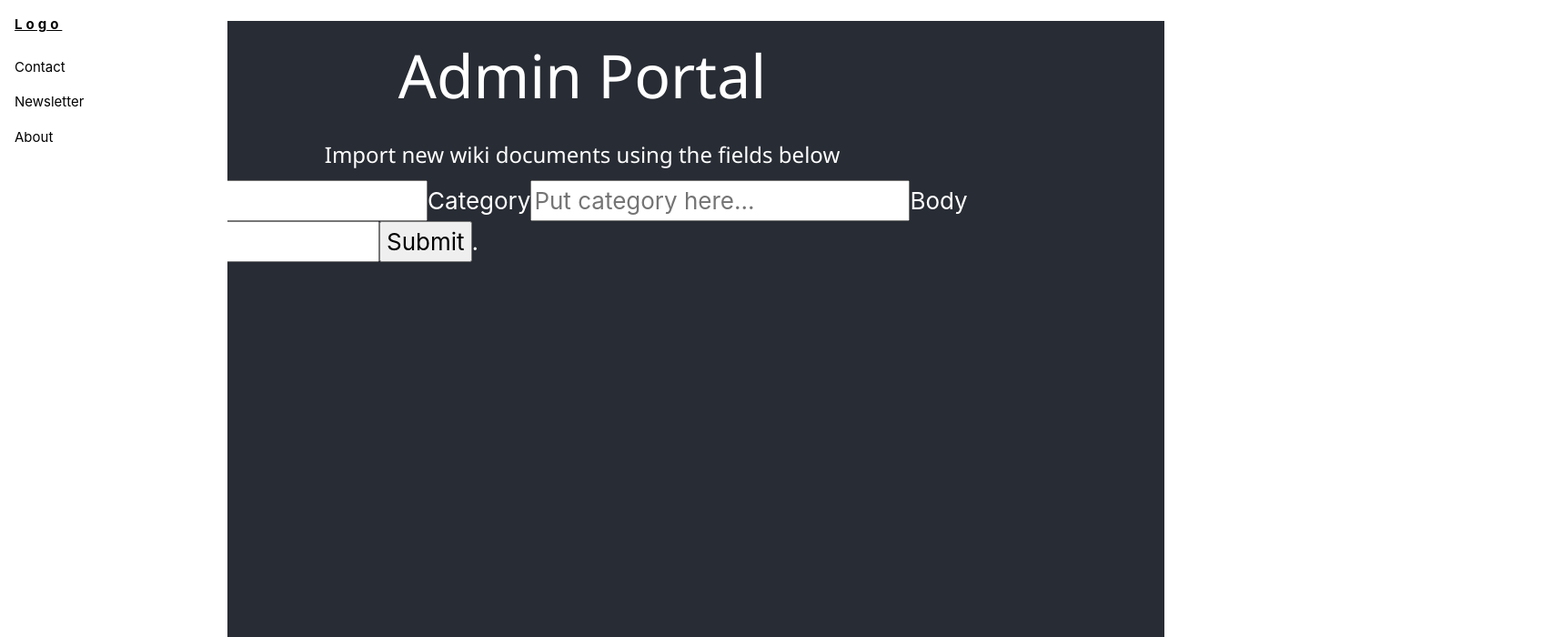
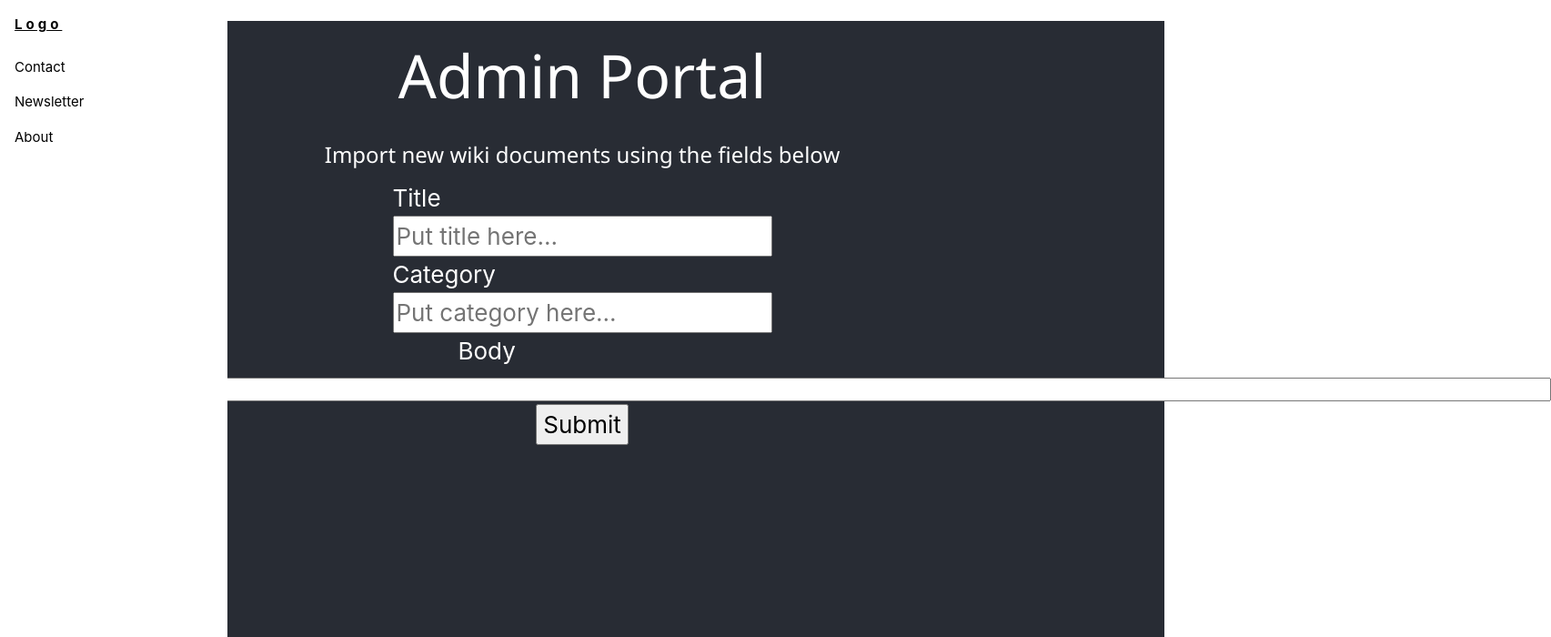
Before and after one commit to Christian-QA/alysopedia-wiki-project, a React (Create React App) app in the folder src/main/resources/alysopedia-app/: page /Admin in a window 1280 px wide. Shown: the top 700 px of the page at 91% size, 1705 px wide, since content can reach past the window. Built offline with nearby package versions, Linux system fonts and the light colour scheme; no server answers.

Commit message:
Working on admin portal

```diff
--- a/src/main/resources/alysopedia-app/src/App.css
+++ b/src/main/resources/alysopedia-app/src/App.css
@@ -61,3 +61,10 @@ p {
   font-size: calc(8px + 2vmin);
   color: white;
 }
+
+.body-input {
+  font-size: calc(1px + 2vmin);
+  margin-left: -220%;
+  width: 660%;
+  height: 500%;
+}
--- a/src/main/resources/alysopedia-app/src/pages/admin/Portal.js
+++ b/src/main/resources/alysopedia-app/src/pages/admin/Portal.js
@@ -43,14 +43,18 @@ const portal = () => {
                 <h1>Admin Portal</h1>
                 <h3>Import new wiki documents using the fields below</h3>
                 <section>
-                    <label for="wikiName">Title</label>
+                    <label for="wikiName">Title<br></br></label>
                     <input type="text" id="wikiName" name="wikiName" placeholder="Put title here..."></input>
-                    <label for="wikiCategory">Category</label>
+                </section>
+                <section>
+                    <label for="wikiCategory">Category<br></br></label>
                     <input type="text" id="wikiCategory" name="wikiCategory" placeholder="Put category here..."></input>
-                    <label for="wikiBody">Body</label>
-                    <input type="text" id="wikiBody" name="wikiBody" placeholder="Put body here..."></input>
-                    <button onclick={postWiki}>Submit</button>.
                 </section>
+                <section>
+                    <label for="wikiBody">Body<br></br></label>
+                    <input type="text" id="wikiBody" name="wikiBody" placeholder="Put body here..." className="body-input" rows="4"></input>
+                </section>
+                <button onclick={postWiki}>Submit</button>
             </article>
         </div>
     </div>
--- a/src/main/resources/alysopedia-app/src/pages/admin/Submit.js
+++ b/src/main/resources/alysopedia-app/src/pages/admin/Submit.js
@@ -1,6 +1,6 @@
 import axios from 'axios';
 
-const postWiki = () => {
+function postWiki() {
     let name = document.getElementById("wikiName").value;
     let category = document.getElementById("wikiCategory").value;
     let body = document.getElementById("wikiBody").value;
@@ -17,7 +17,7 @@ const postWiki = () => {
         headers: {'Content-Type': 'application/json'}
     })
     .then(function (response) {
-          console.log(response);
+        console.log(response);
     })
     .catch(function (error) {
         console.log(error);
```
Also changed, not shown: src/main/resources/alysopedia-app/src/pages/Wiki.js (+0 -26 lines), 1 other file (tests, documents, lock files or other folders).
